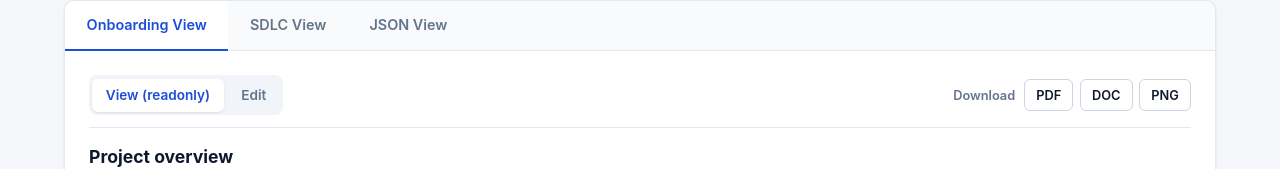
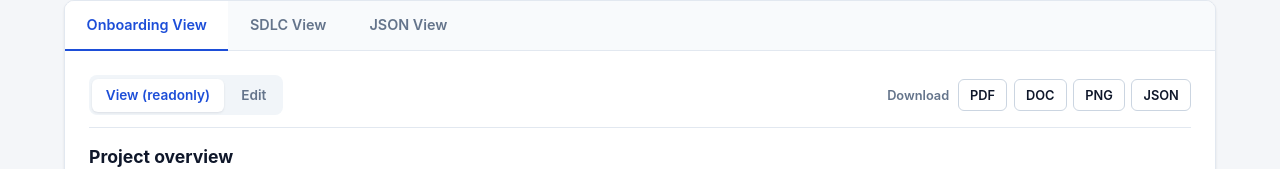
Before and after one commit to allanvarghese567-lab/project-manager-ai, a React (Vite) app: page / in a window 1280 px wide. Both pictures are taken after typing "Sample", "Sample", "Sample", "Sample", "Sample", "Sample" into the empty fields and a click on the button "Generate Plan". Shown: the part 1142-1311 px from the top of the page. Built offline with nearby package versions, Linux system fonts and the light colour scheme.

Commit message:
Add JSON download button to Onboarding View export bar

```diff
--- a/src/components/PlanView.tsx
+++ b/src/components/PlanView.tsx
@@ -1,6 +1,6 @@
 import { useState, type ReactNode } from 'react';
 import type { OnboardingPlan, Phase, Risk, Task, TaskStatus } from '../types/plan';
-import { exportAsDoc, exportAsPdf, exportAsPng, nextStatus } from '../utils/exportPlan';
+import { exportAsDoc, exportAsJson, exportAsPdf, exportAsPng, nextStatus } from '../utils/exportPlan';
 
 interface PlanViewProps {
   plan: OnboardingPlan | null;
@@ -20,7 +20,17 @@ function statusTone(status: string): string {
   return 'neutral';
 }
 
-function ExportBar({ elementId, title, name }: { elementId: string; title: string; name: string }) {
+function ExportBar({
+  elementId,
+  title,
+  name,
+  plan,
+}: {
+  elementId: string;
+  title: string;
+  name: string;
+  plan: OnboardingPlan;
+}) {
   return (
     <div className="export-bar">
       <span className="export-label">Download</span>
@@ -32,6 +42,13 @@ function ExportBar({ elementId, title, name }: { elementId: string; title: strin
       </button>
       <button type="button" className="btn btn-secondary btn-sm" onClick={() => void exportAsPng(elementId, name)}>
         PNG
+      </button>
+      <button
+        type="button"
+        className="btn btn-secondary btn-sm"
+        onClick={() => exportAsJson(plan, name)}
+      >
+        JSON
       </button>
     </div>
   );
@@ -393,6 +410,7 @@ export function PlanView({ plan, onPlanChange }: PlanViewProps) {
             elementId="onboarding-export-root"
             title={`${plan.project.name} — Onboarding Plan`}
             name={`${plan.project.name}-onboarding`}
+            plan={plan}
           />
         )}
       </div>
```
